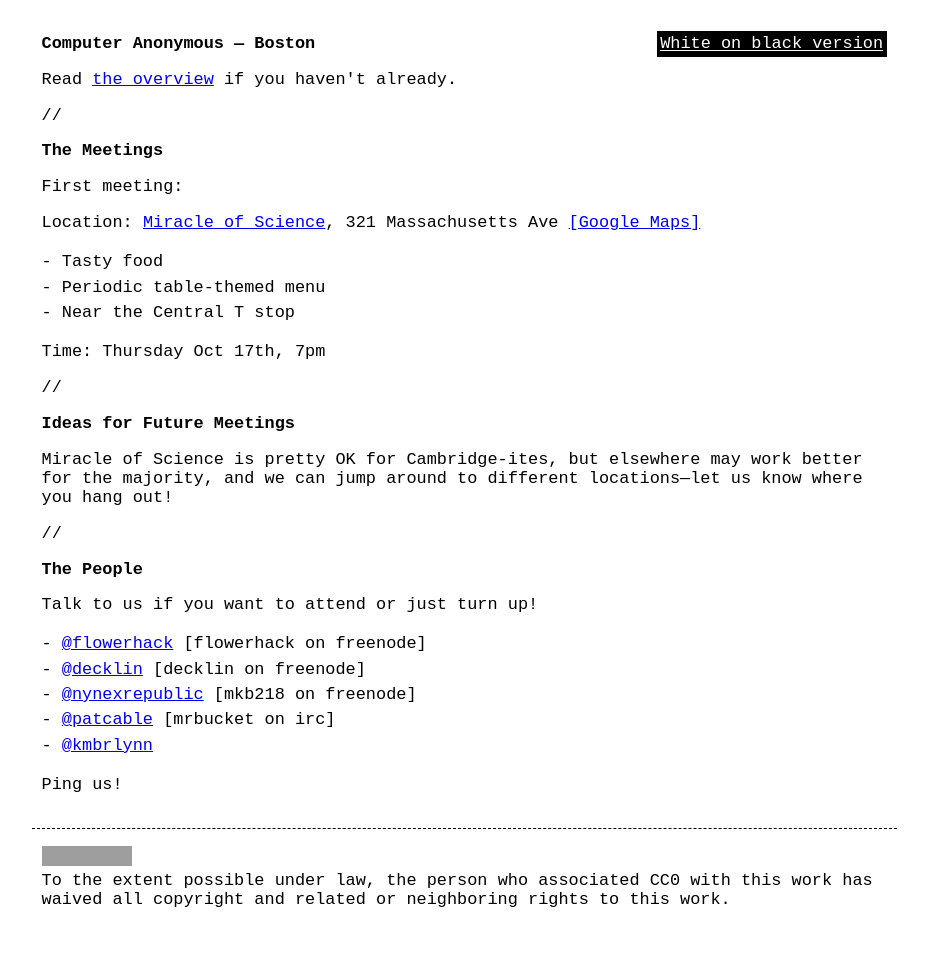
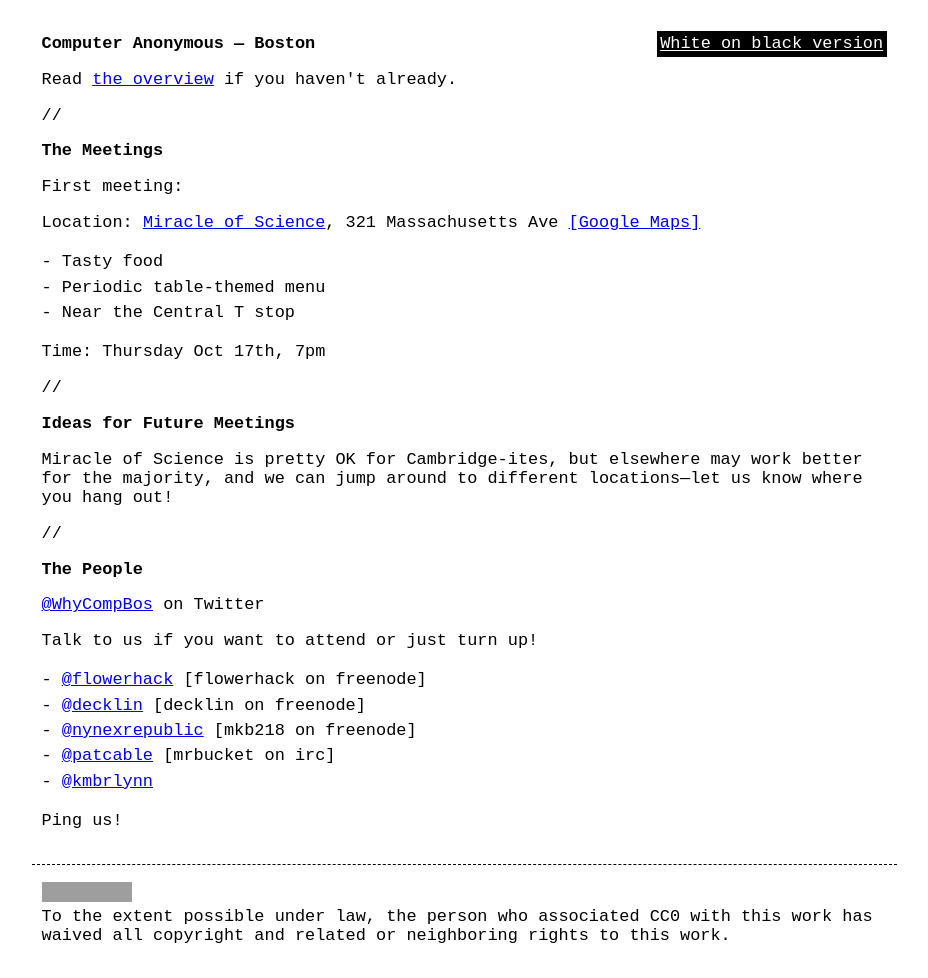
Before and after one commit to computeranonymous/computer, a Jekyll site: the page built from us_boston.html, in a window 1280 px wide. Shown: the whole page, without its empty margins (176-1104 px from the left). Built offline with Jekyll 4.4.1, drawn with Linux system fonts in a browser that asks for light colours; before the commit the page ends 943 px from its top, so only the background shows below that; grey boxes are pictures that could not be loaded.

Commit message:
Update us_boston.html
ping @WhyCompBos

```diff
--- a/us_boston.html
+++ b/us_boston.html
@@ -19,6 +19,7 @@
     <p>Miracle of Science is pretty OK for Cambridge-ites, but elsewhere may work better for the majority, and we can jump around to different locations—let us know where you hang out!</p>
     <p>//</p>
     <h3>The People</h3>
+    <p><a href="https://twitter.com/WhyCompBos">@WhyCompBos</a> on Twitter</p>
     <p>Talk to us if you want to attend or just turn up!</p>
     <ul>
       <li><a href="https://twitter.com/flowerhack">@flowerhack</a> [flowerhack on freenode]</li>
```
